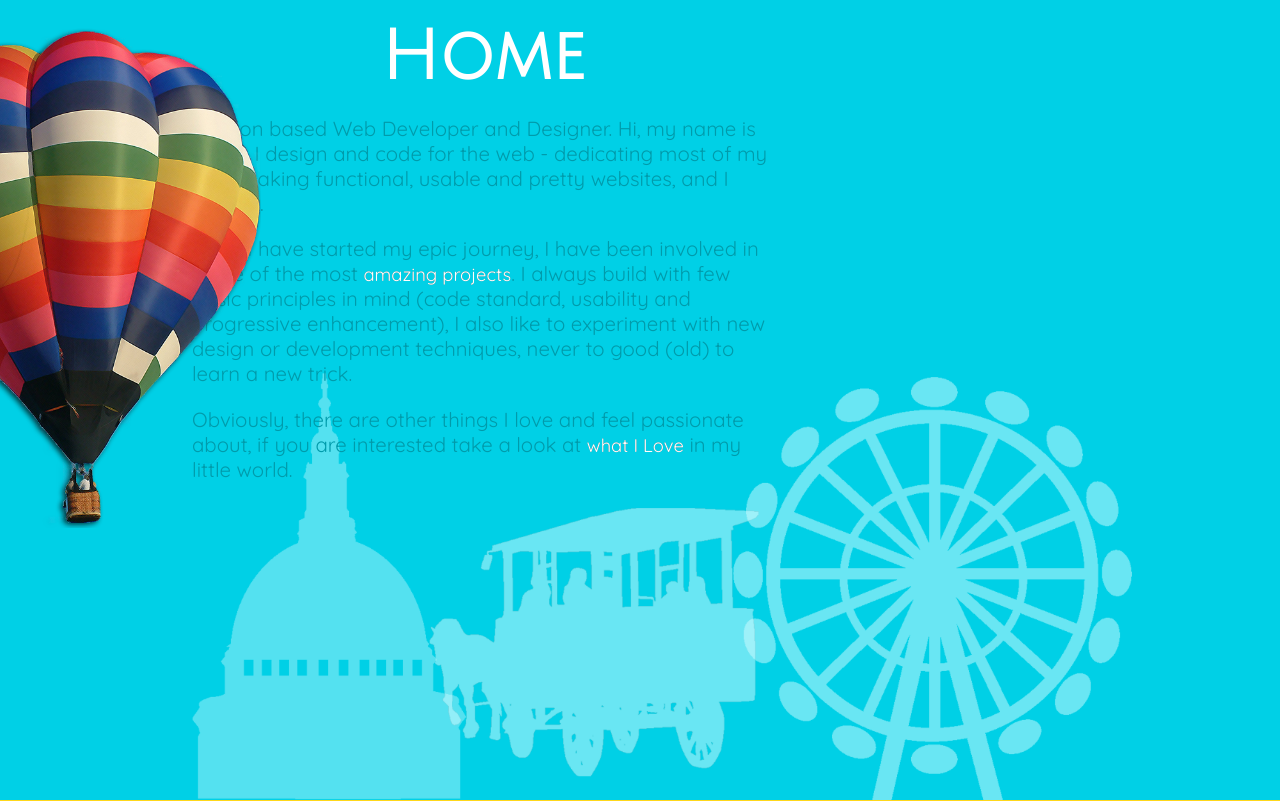
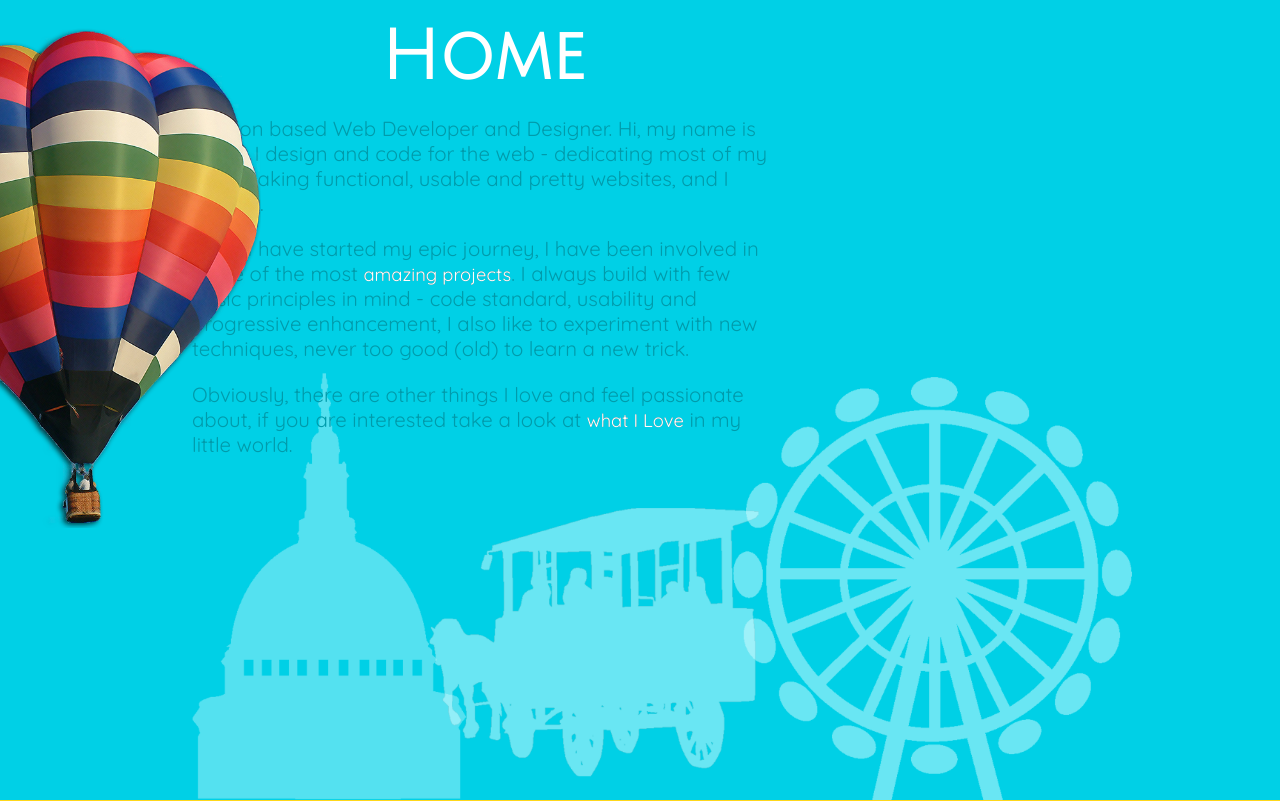
Before and after one commit to chloekaianlam/Portfolio-Site, a PHP site: page / in a window 1280 px wide. Shown: the top 801 px of the page. Run offline with PHP 8.4, Linux system fonts and the light colour scheme; some libraries are stand-ins or nearby versions; some web fonts are replaced.

Commit message:
Description update

```diff
--- a/index.php
+++ b/index.php
@@ -9,7 +9,7 @@
 				<h1>Home</h1>
 
 				<p>London based Web Developer and Designer. Hi, my name is Chloe. I design and code for the web - dedicating most of my time making functional, usable and pretty websites, and I LOVE it.</p>
-				<p>Since I have started my epic journey, I have been involved in some of the most <a href="#" data-hover="amazing projects">amazing projects</a>. I always build with few basic principles in mind (code standard, usability and progressive enhancement), I also like to experiment with new design or development techniques, never to good (old) to learn a new trick.
+				<p>Since I have started my epic journey, I have been involved in some of the most <a href="#" data-hover="amazing projects">amazing projects</a>. I always build with few basic principles in mind - code standard, usability and progressive enhancement, I also like to experiment with new techniques, never too good (old) to learn a new trick.
 				<p>Obviously, there are other things I love and feel passionate about, if you are interested take a look at <a href="#" data-hover="what I Love">what I Love</a> in my little world.</p>
 			</div>
 		</div>
```
